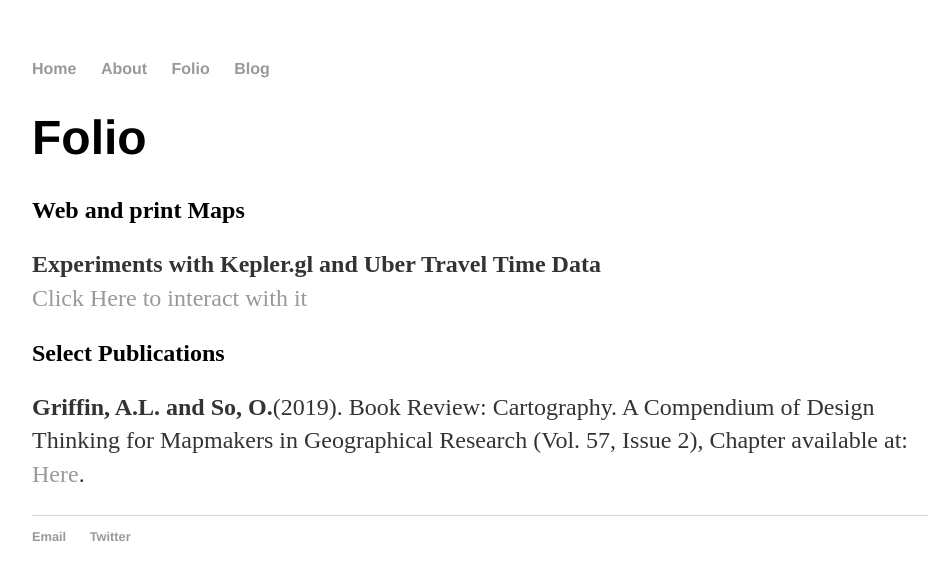
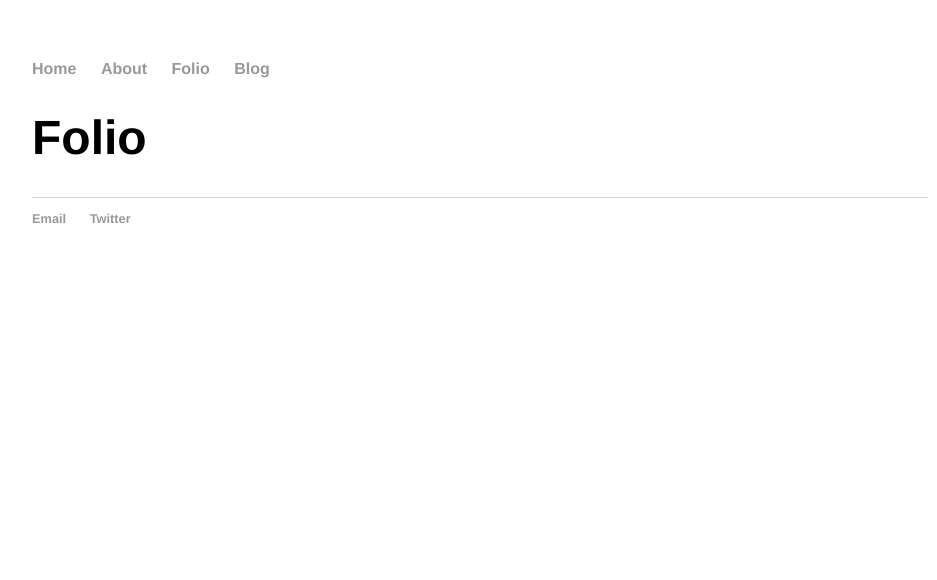
Before and after one commit to cartoos/cartoos.github.io, a Jekyll site: the page cv/index.html, which Jekyll copies as it is, in a window 1280 px wide. Shown: the top 580 px of the page, without its empty margins (160-1097 px from the left). Built offline with Jekyll 4.4.1, drawn with Linux system fonts in a browser that asks for light colours.

Commit message:
Update index.html

```diff
--- a/cv/index.html
+++ b/cv/index.html
@@ -20,18 +20,6 @@
 <div class="container">
   	<div class="cv">
 		<h1> Folio</h1>
-
-		<h2>Web and print Maps</h2>
-		<p><strong>Experiments with Kepler.gl and Uber Travel Time Data</strong>
-		<br>
-			<a href="https://kepler.gl/demo/map/carto?mapId=08c80e8b-084d-8155-bdb4-558f4429b665&owner=cartoos&privateMap=false">
-		Click Here to interact with it </a>
-
-					<h2>Select Publications</h2>
-					<p><strong>Griffin, A.L. and So, O.</strong>(2019). Book Review: Cartography. A Compendium of Design Thinking for Mapmakers
-						in <emphasis>Geographical Research (Vol. 57, Issue 2)</emphasis>, Chapter available at: <a href="https://onlinelibrary.wiley.com/doi/abs/10.1111/1745-5871.12327">Here</a>.</p>
-
-
 	</div>
 
 
```
